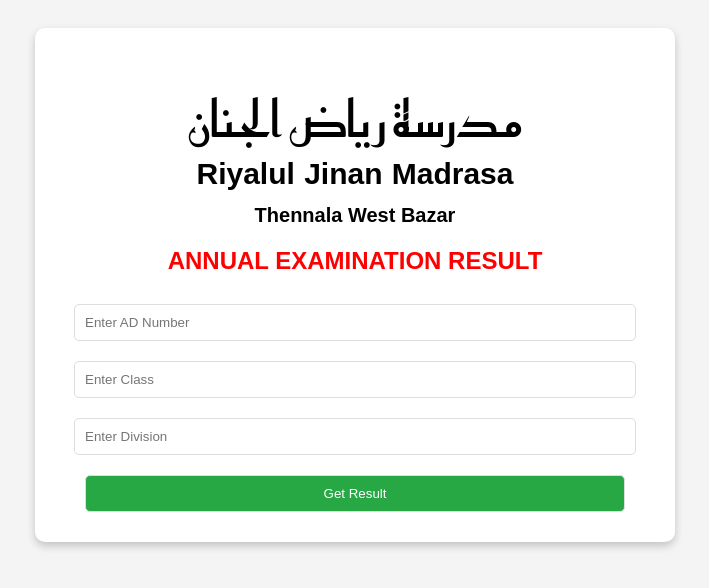
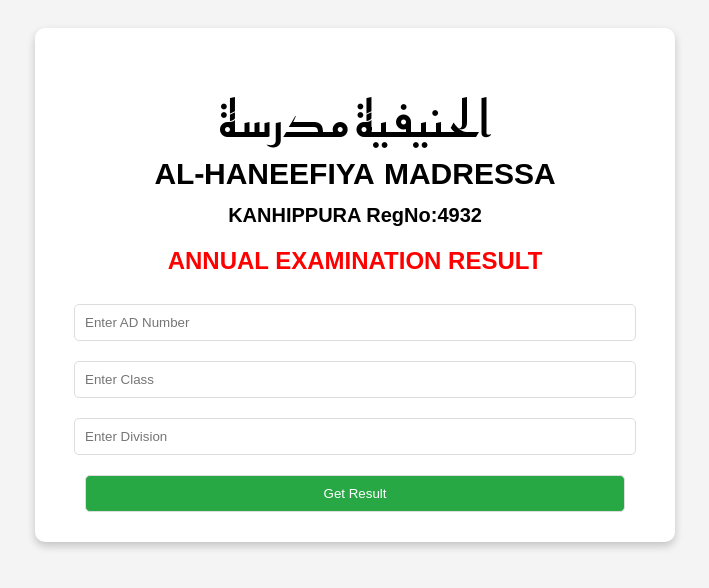
Before and after one commit to trackonline/haneefiya, a plain HTML site: page index.html in a window 1280 px wide. Shown: the whole page, without its empty margins (285-994 px from the left). Drawn offline with Linux system fonts and the light colour scheme.

Commit message:
Update index.html

```diff
--- a/index.html
+++ b/index.html
@@ -293,9 +293,9 @@ function capitalizeDivision() {
         <div id="printContents" style="max-width: 20cm; max-height: 27cm; margin: 10px;"></div>
     </div>
     <script>
-        let arabicName = "مدرسة رياض الجنان";
-        let malayalamName = "Riyalul Jinan Madrasa";
-        let campus="Thennala West Bazar";
+        let arabicName = "الحنيفية مدرسة";
+        let malayalamName = "AL-HANEEFIYA MADRESSA";
+        let campus="KANHIPPURA RegNo:4932";
         let exam ="ANNUAL EXAMINATION RESULT";
         loadDetails();
         function loadDetails(){
```
